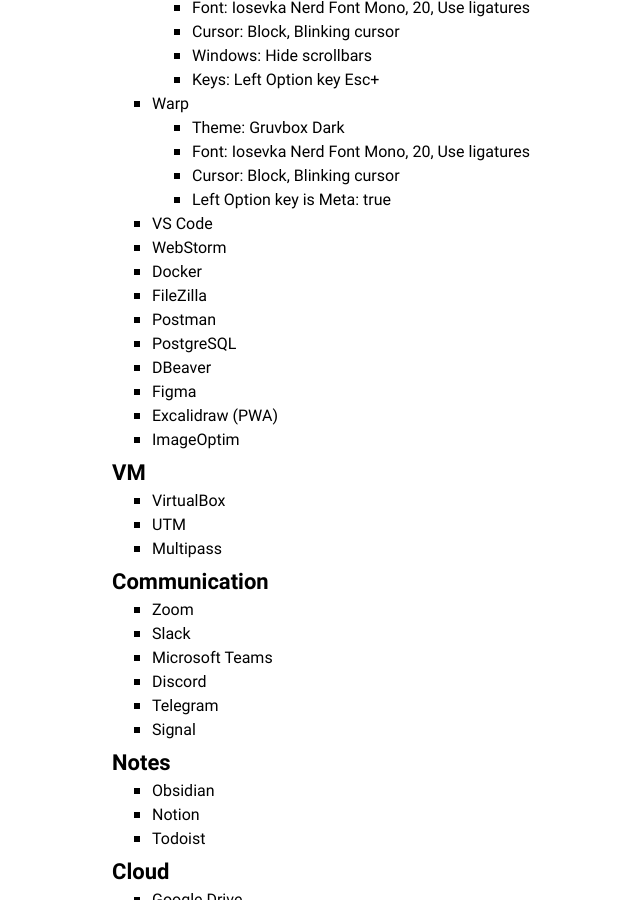
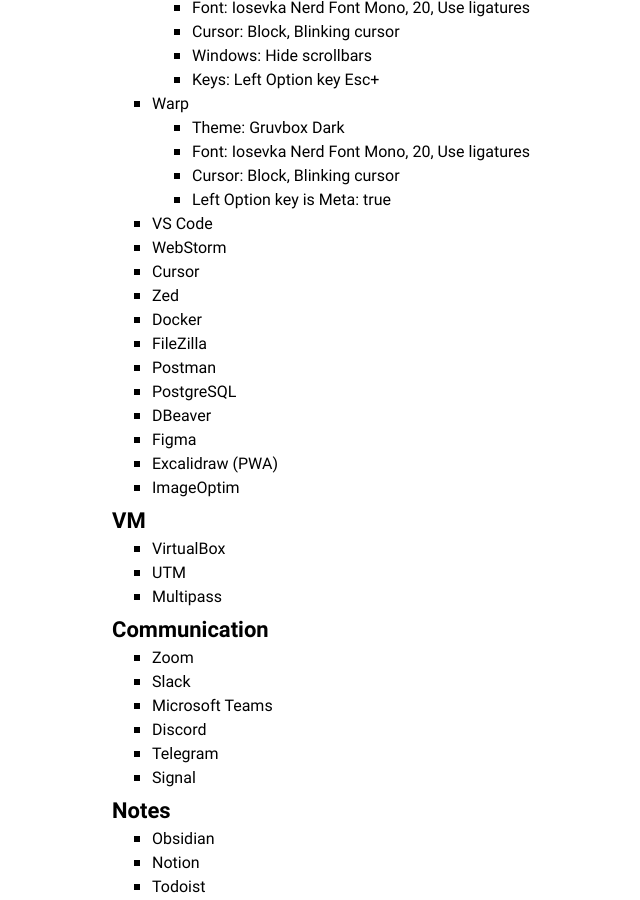
Before and after one commit to amalumian/www.malumian.dev, a Jekyll site: the page built from setup.html, in a window 1280 px wide and 900 px high, scrolled down 2890 px. Shown: the whole window, without its empty margins (198-838 px from the left). Built offline with Jekyll 4.4.1, drawn with Linux system fonts in a browser that asks for light colours.

Commit message:
Update setup.html

```diff
--- a/setup.html
+++ b/setup.html
@@ -188,6 +188,8 @@
         </li>
         <li>VS Code</li>
         <li>WebStorm</li>
+        <li>Cursor</li>
+        <li>Zed</li>
         <li>Docker</li>
         <li>FileZilla</li>
         <li>Postman</li>
```
